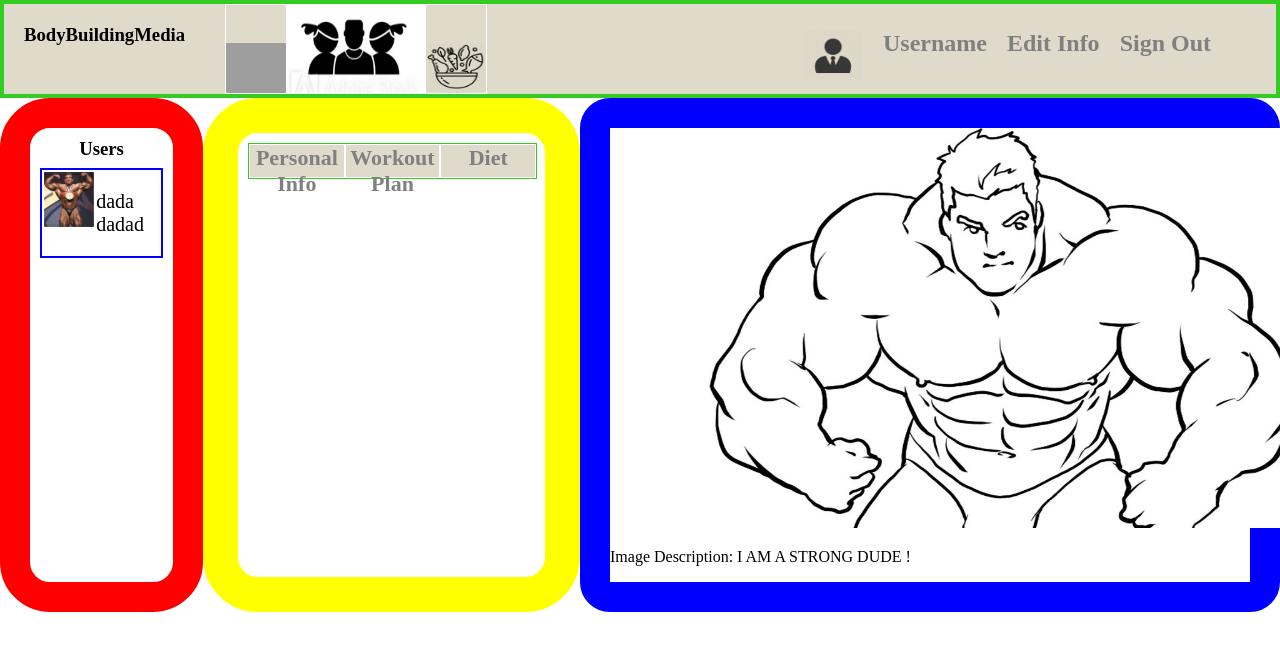
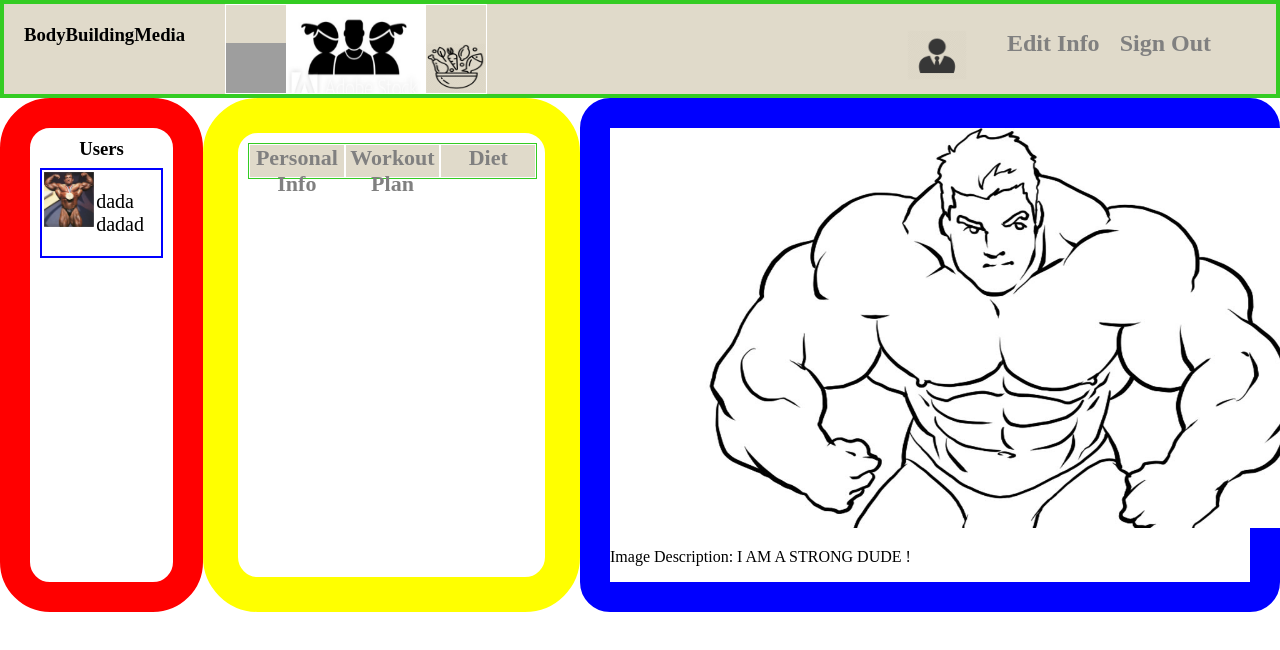
Before and after one commit to callumhpollard/bodybuildingmedia, a React (Create React App) app in the folder front/: page / in a window 1280 px wide. Shown: the top 650 px of the page. Built offline with nearby package versions, Linux system fonts and the light colour scheme; grey boxes are pictures that could not be loaded.

Commit message:
added local storage for username

```diff
--- a/front/src/components/Navigation/Header/Header.js
+++ b/front/src/components/Navigation/Header/Header.js
@@ -28,7 +28,7 @@ class Header extends React.Component {
                 <div className="right-side">
                     <ul>
                         <li><img className="profile-photo" src={Profile} alt='profile' /></li>
-                        <li>Username</li>
+                        <li>{localStorage.getItem("name")}</li>
                         <Link to="/edit-info"> <li>Edit Info</li></Link>
                         <Link to="/welcome"> <li>Sign Out</li></Link>
                     </ul>
--- a/front/src/components/WelcomePage/Register/Register.js
+++ b/front/src/components/WelcomePage/Register/Register.js
@@ -29,6 +29,7 @@ class Register extends React.Component {
         }
         store.dispatch(saveUser(newUser))
         store.dispatch(registerClicked())
+        localStorage.setItem("name", this.props.personalInfo.firstName + ' ' + this.props.personalInfo.lastName)
     }
 
     render() {
```
